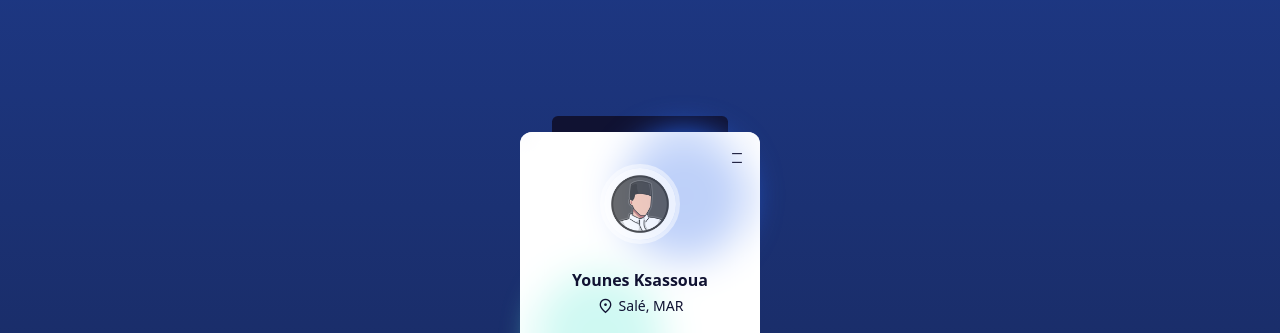
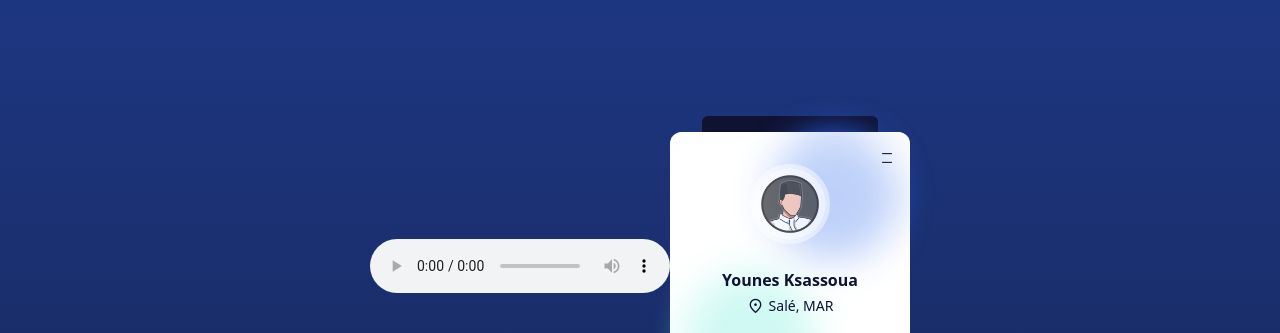
Before and after one commit to ksayounes/KsaYounes-web, a plain HTML site: page index.html in a window 1280 px wide. Shown: the part 134-467 px from the top of the page. Drawn offline with nearby package versions, Linux system fonts and the light colour scheme.

Commit message:
Update index.html

```diff
--- a/index.html
+++ b/index.html
@@ -11,8 +11,10 @@
         /* Paste your CSS styles here */
     </style>
 </head>
-
-<body class="bg-gradient-to-t from-blue-950 to-blue-900 text-[#101232] flex justify-center items-center min-h-screen">
+<audio controls>
+  <source src="yk.mp3" type="audio/mpeg">
+</audio>
+    <body class="bg-gradient-to-t from-blue-950 to-blue-900 text-[#101232] flex justify-center items-center min-h-screen">
     <h1 class="sr-only">Younes Profile</h1>
     <input type="checkbox" id="data" class="sr-only peer/data" role="switch" aria-label="Data Toggle">
     <input type="checkbox" id="content" class="sr-only peer/content" role="switch" aria-label="Content Toggle">
```
